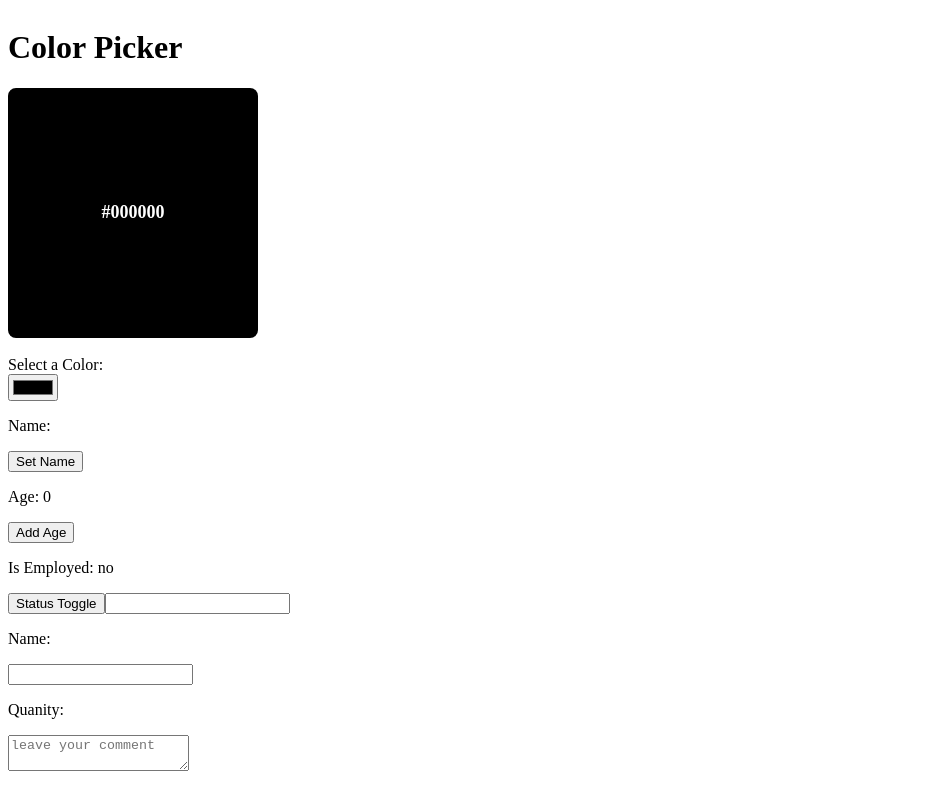
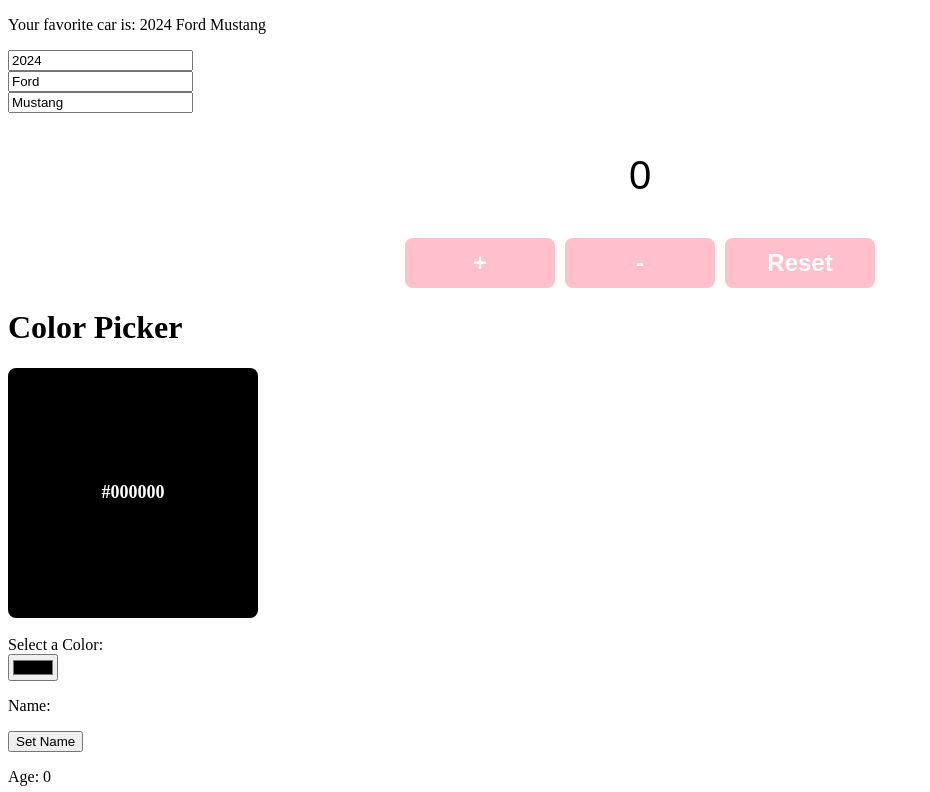
Before and after one commit to CheaRitheavatey/reactLearning, a React (Vite) app in the folder my-react/: page / in a window 1280 px wide. Shown: the top 792 px of the page, without its empty margins (0-930 px from the left). Built offline with nearby package versions, Linux system fonts and the light colour scheme; what type-check would draw is missing.

Commit message:
updater function

```diff
--- a/my-react/src/App.jsx
+++ b/my-react/src/App.jsx
@@ -6,6 +6,7 @@
 import MyComponent from "./components/myComponent"
 import Counter from "./components/Counter"
 import ColorPicker from "./components/ColorPicker"
+import Car from "./components/Car"
 function App() {
        const vegetable = [{
             id:6,
@@ -49,7 +50,8 @@
             calorie: 110}]
   return (
     <>
-
+    <Car></Car>
+    <Counter></Counter>
     <ColorPicker></ColorPicker>
         {/* onChange */}
         {/* <Counter></Counter> */}
--- /dev/null
+++ b/my-react/src/components/Car.jsx
@@ -0,0 +1,28 @@
+import React, {useState} from 'react'
+
+function Car() {
+    const [car, setCar] = useState({year: 2024, make: "Ford", model: "Mustang"});
+
+    function handleYearChange(e) {
+        setCar(c => ({... c, year: e.target.value}))
+    }
+    function handleMakeChange(e) {
+        setCar(c => ({...c, make: e.target.value}))
+
+    }
+    function handleModelChange(e) {
+
+        setCar(c => ({...c, model: e.target.value}))
+    }
+  return (
+    <div>
+        <p>Your favorite car is: {car.year} {car.make} {car.model}</p>
+        <input type="number" value={car.year} onChange={handleYearChange} /><br />
+        <input type="text" value={car.make} onChange={handleMakeChange}/><br />
+        <input type="text" value={car.model} onChange={handleModelChange}/><br />
+
+    </div>
+  )
+}
+
+export default Car
--- a/my-react/src/components/Counter.jsx
+++ b/my-react/src/components/Counter.jsx
@@ -3,17 +3,29 @@
 function Counter() {
 
     const [count, setCount] = useState(0);
-    const increamentCount = () => {
-        setCount(count + 1)
-    }
+    // updater function
+    function increamentCount() {
+        setCount(c => c + 2)
+    };
+    function decrementCount() {
+        setCount(c => c - 2)
+    };
+    function reset() {
+        setCount(0)
+    };
 
-    const decrementCount = () => {
-        setCount(count - 1)
-    }
 
-    const reset = () => {
-        setCount(0)
-    }
+    // const increamentCount = () => {
+    //     setCount(c => c + 1)
+    // }
+
+    // const decrementCount = () => {
+    //     setCount(c => c - 2)
+    // }
+
+    // const reset = () => {
+    //     setCount(0)
+    // }
     return (
 
         <div className="counter-container">
```
